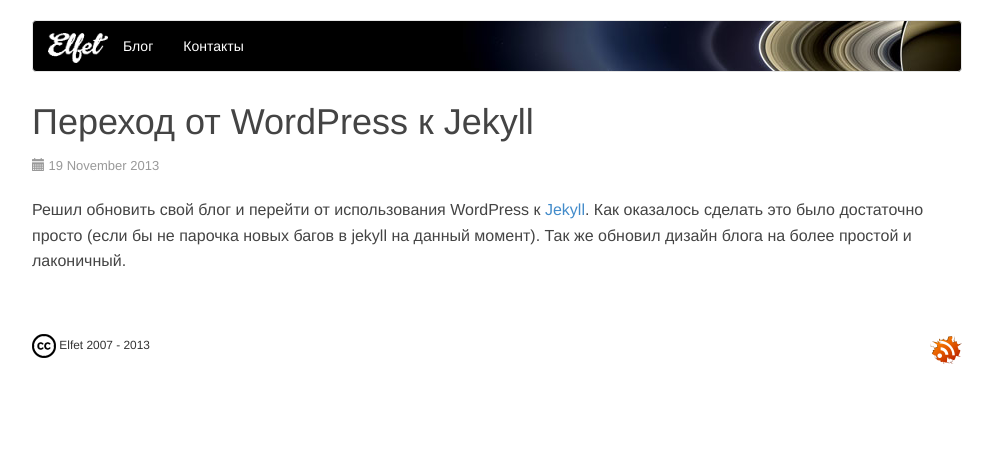
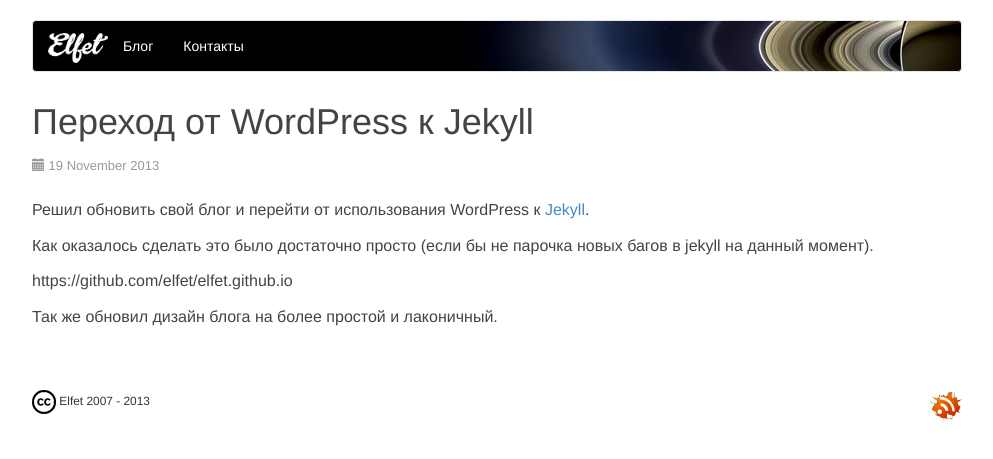
Before and after one commit to toFlash/medv.io, a Jekyll site: the page built from _posts/2013-11-19-migration-from-wordpress-to-jekyll.md, in a window 1280 px wide. Shown: the top 459 px of the page, without its empty margins (143-1136 px from the left). Built offline with Jekyll 4.4.1, drawn with Linux system fonts in a browser that asks for light colours; Markdown is read by kramdown in place of the engine named in the settings; comment, search, counter and statistics services are not loaded; some of the changed lines change nothing that is shown.

Commit message:
Update 2013-11-19-migration-from-wordpress-to-jekyll.md

```diff
--- a/_posts/2013-11-19-migration-from-wordpress-to-jekyll.md
+++ b/_posts/2013-11-19-migration-from-wordpress-to-jekyll.md
@@ -3,6 +3,10 @@
 title: Переход от WordPress к Jekyll
 ---
 Решил обновить свой блог и перейти от использования WordPress к [Jekyll](http://jekyllrb.com/).
+
 Как оказалось сделать это было достаточно просто (если бы не парочка новых багов в jekyll на данный момент).
+
+https://github.com/elfet/elfet.github.io
+
 Так же обновил дизайн блога на более простой и лаконичный.
 <!--more-->
```
